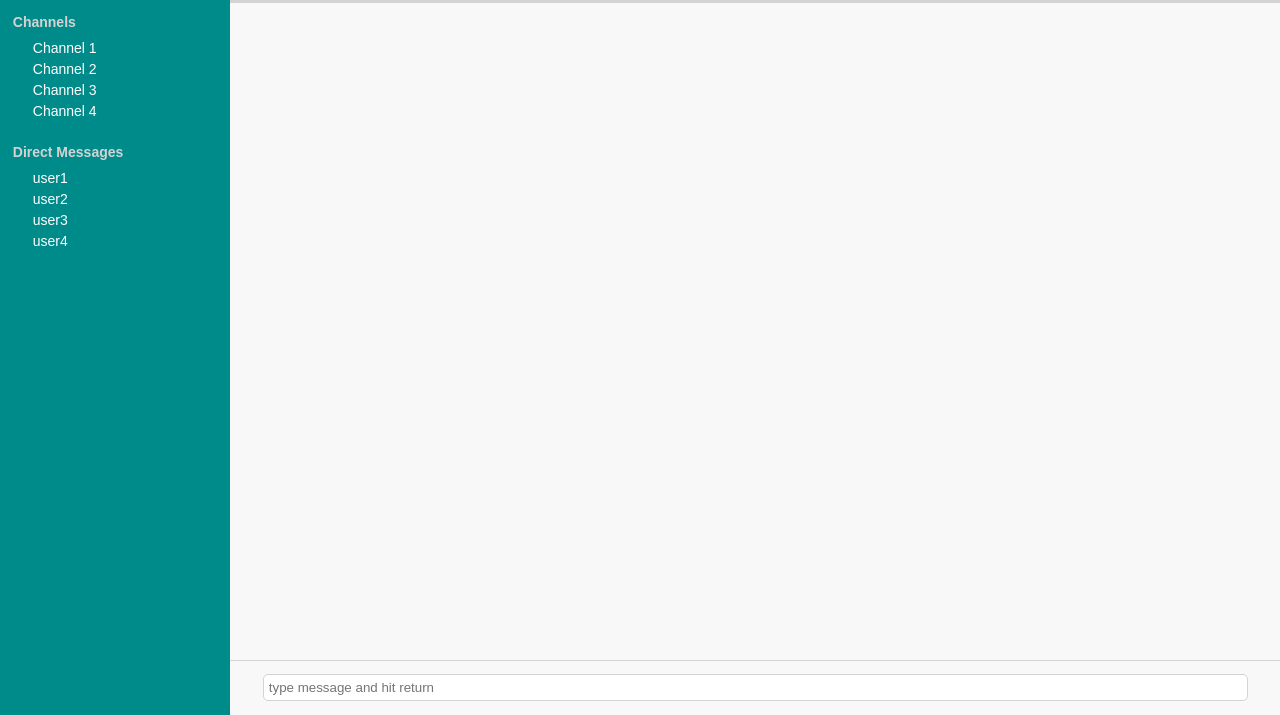
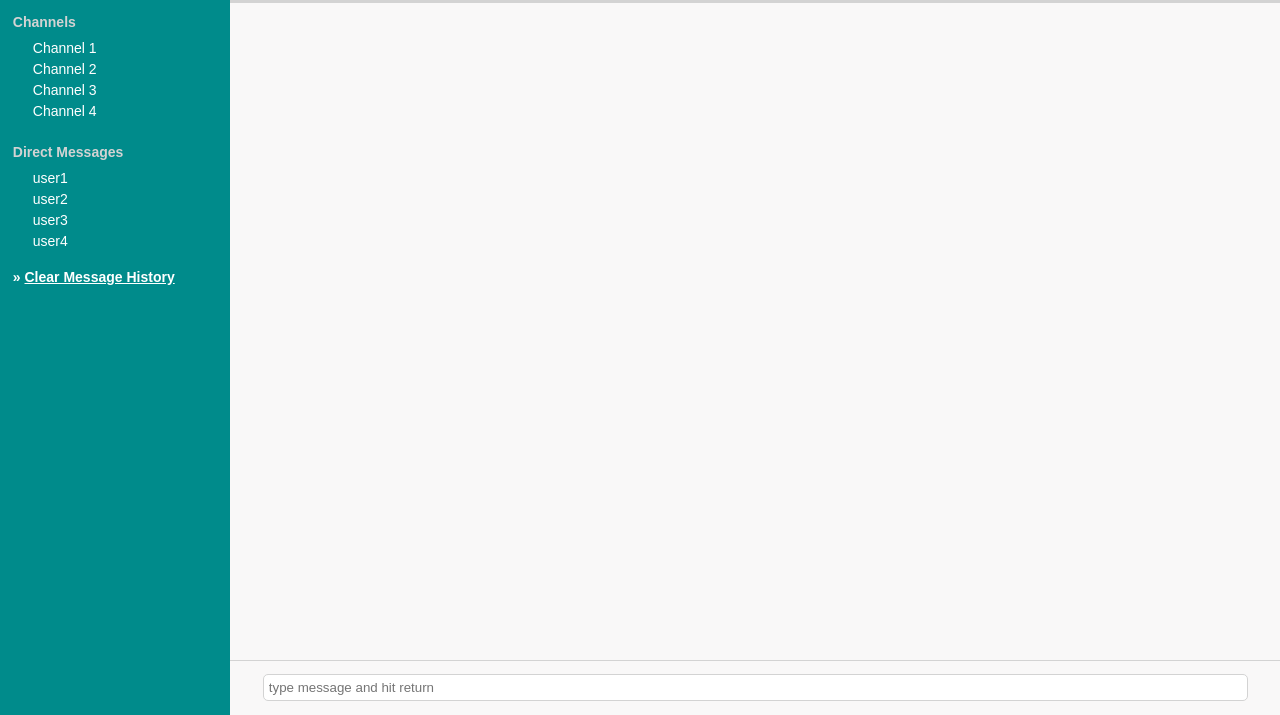
Before and after one commit to johnandblue/chat-client-mysql, a website: page src/index.html in a window 1280 px wide. Shown: the part 85-800 px from the top of the page. Drawn offline with Linux system fonts and the light colour scheme; no server answers.

Commit message:
add link for clearing message history

```diff
--- a/src/css/style.css
+++ b/src/css/style.css
@@ -22,6 +22,20 @@ header {
     padding: 1%;
 
 }
+
+a, a:hover, a:visited, a:active {
+  color: white
+}
+
+a:hover {
+  text-decoration: none;
+}
+
+.clearMsgs {
+    margin-top: 20px;
+    font-weight: bold;
+}
+
 #sidebar{
     width:16%;
     background-color:darkcyan;
--- a/src/index.html
+++ b/src/index.html
@@ -31,6 +31,7 @@
 			<li>user4</li>
 		</ul>
 	</div>
+	<div class="clearMsgs">&raquo; <a href="#">Clear Message History</a></div>
 </section>
 <section class="chatWindow"></section>
 <div id="messageBox">
```
